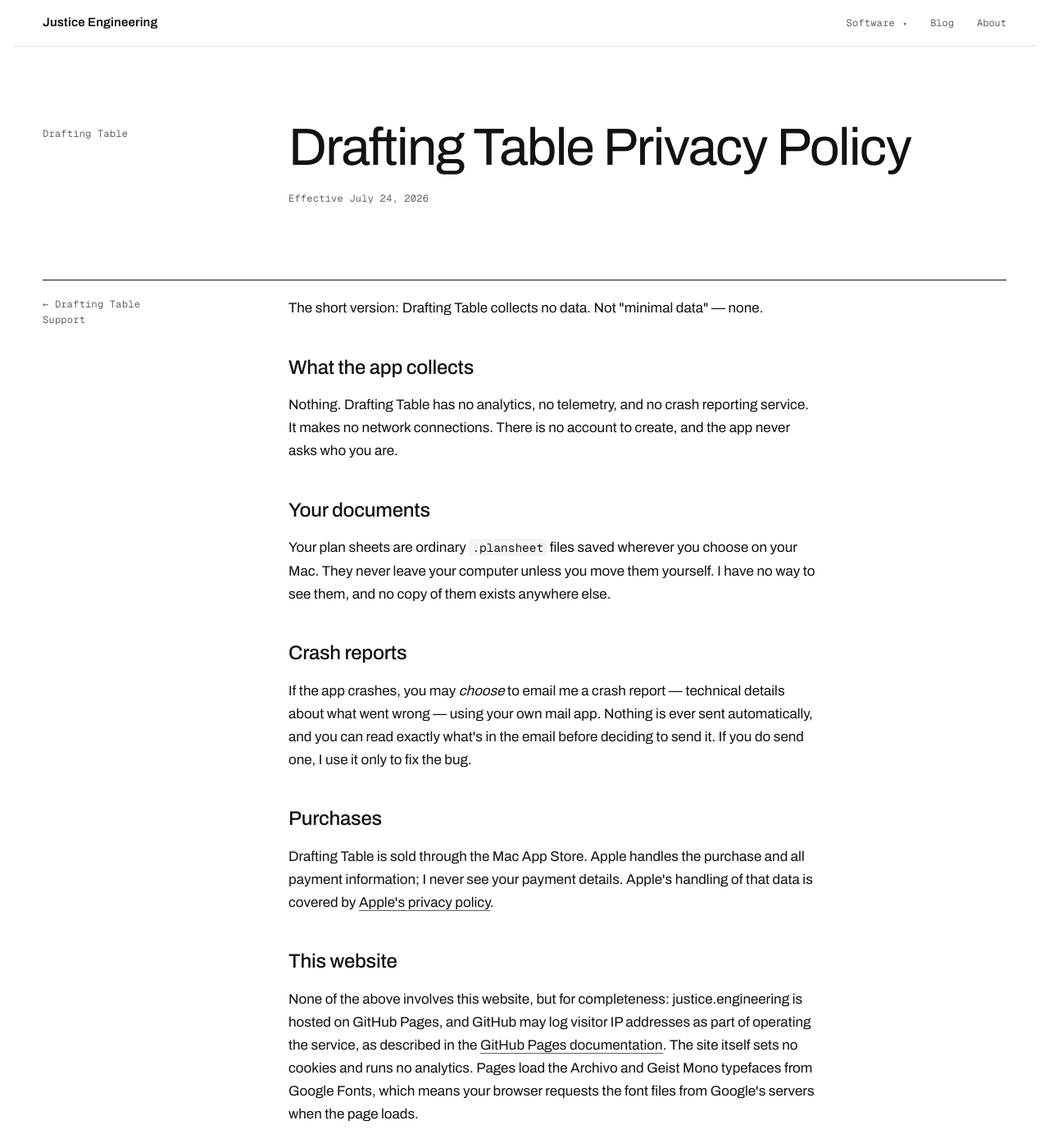
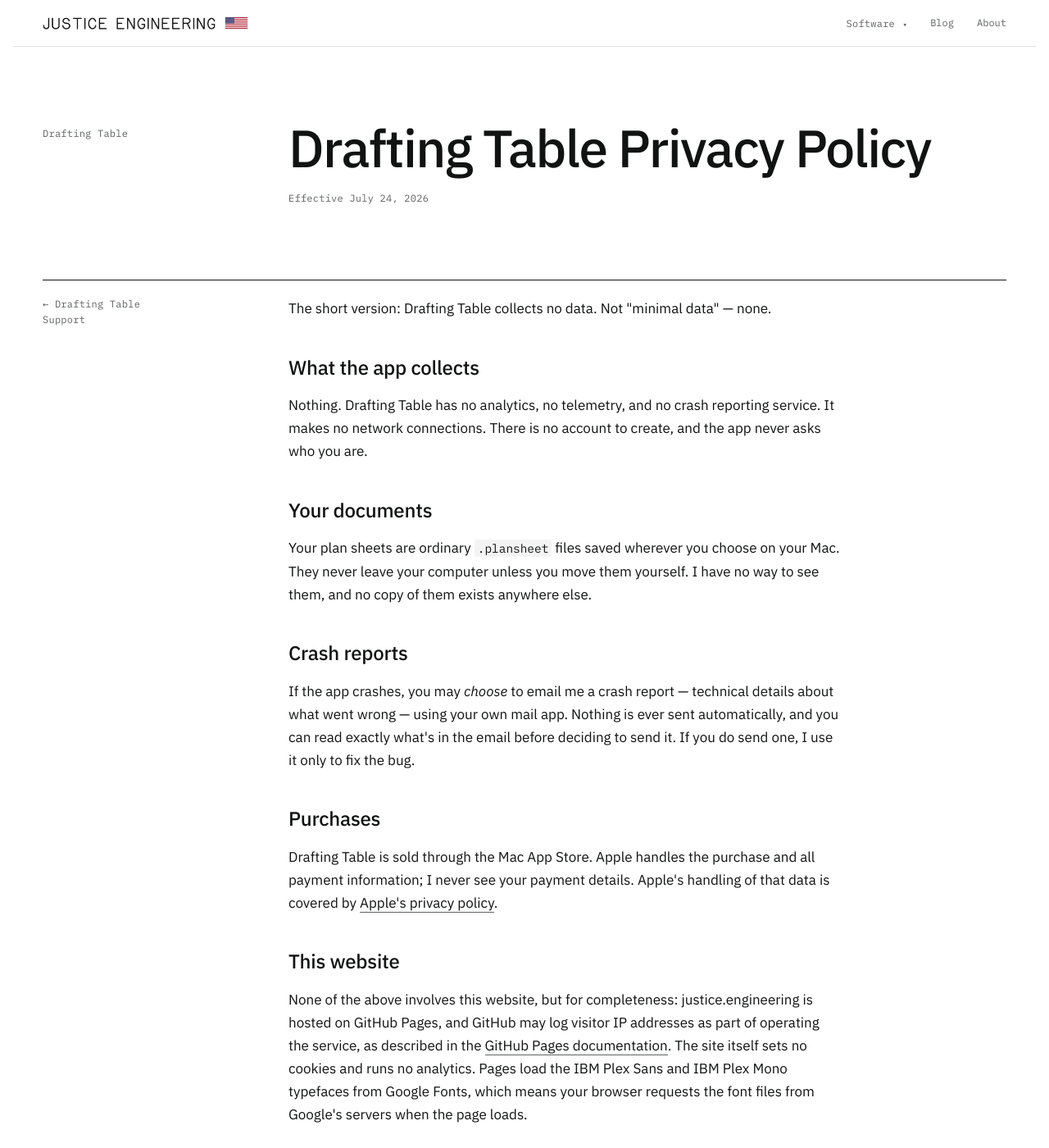
Before and after one commit to JusticeEngineering/JusticeEngineering.github.io, a Jekyll site: the page built from drafting-table/privacy/index.html, in a window 1280 px wide and 1400 px high. Shown: the whole window at 82% size. Built offline with Jekyll 4.4.1, drawn with Linux system fonts in a browser that asks for light colours.

Commit message:
Use IBM Plex Sans and Mono; flag logo lockup in the header
Co-Authored-By: Claude Opus 5.5 (1M context) <noreply@anthropic.com>
Claude-Session: https://claude.ai/code/session_01WHgRFAgAQvArc925htWbKs

```diff
--- a/_includes/header.html
+++ b/_includes/header.html
@@ -1,6 +1,6 @@
 <header class="top">
   <div class="wrap grid">
-    <a class="mark" href="/">Justice Engineering</a>
+    <a class="mark" href="/"><img class="wm" src="/images/wordmark.png" alt="Justice Engineering" width="760" height="54"><img class="flag" src="/images/flag.svg" alt="" width="247" height="130"></a>
     <nav aria-label="Site">
       <div class="dd">
         <button type="button" class="dd-btn" aria-expanded="false" aria-controls="dd-software">Software <span aria-hidden="true">▾</span></button>
--- a/_layouts/default.html
+++ b/_layouts/default.html
@@ -16,7 +16,7 @@
     <meta name="twitter:card" content="summary">
     <link rel="preconnect" href="https://fonts.googleapis.com">
     <link rel="preconnect" href="https://fonts.gstatic.com" crossorigin>
-    <link rel="stylesheet" href="https://fonts.googleapis.com/css2?family=Archivo:wdth,wght@75..100,300..700&family=Geist+Mono:wght@400;500&display=swap">
+    <link rel="stylesheet" href="https://fonts.googleapis.com/css2?family=IBM+Plex+Sans:ital,wght@0,300;0,400;0,500;0,600;1,400&family=IBM+Plex+Mono:wght@400;500&display=swap">
     <link rel="stylesheet" href="/assets/site.css">
   </head>
   <body>
--- a/assets/site.css
+++ b/assets/site.css
@@ -1,8 +1,8 @@
 /* Layout: 12-column Swiss grid. Label column (3) + content column (9) per section; product pages get a full-width figure: drawing stage (8) + mono inspector panel (4). */
 :root{
   --bg:#ffffff; --ink:#111312; --ink-2:#5e6460; --rule:#dfe2df; --line:#1a1d1b; --accent:#a83d26;
-  --f-sans:'Archivo','Helvetica Neue',Helvetica,Arial,sans-serif;
-  --f-mono:'Geist Mono',ui-monospace,'SF Mono',Menlo,Consolas,monospace;
+  --f-sans:'IBM Plex Sans','Helvetica Neue',Helvetica,Arial,sans-serif;
+  --f-mono:'IBM Plex Mono',ui-monospace,'SF Mono',Menlo,Consolas,monospace;
   color-scheme:light;
 }
 /* Single deliberate theme: white sheet in every viewer theme. */
@@ -18,7 +18,9 @@ a:focus-visible,canvas:focus-visible,button:focus-visible{outline:2px solid var(
 
 header.top{position:sticky;top:env(safe-area-inset-top,0px);z-index:5;background:var(--bg);border-bottom:1px solid var(--rule)}
 header.top .grid{align-items:center;min-height:56px}
-.mark{grid-column:1 / span 5;font-weight:600;font-size:15px;letter-spacing:.01em;border:0}
+.mark{grid-column:1 / span 5;display:flex;align-items:center;gap:12px;border:0;justify-self:start}
+.mark .wm{height:15px;width:auto;display:block}
+.mark .flag{height:14px;width:auto;display:block;outline:1px solid rgba(0,0,0,.08)}
 nav{grid-column:6 / span 7;display:flex;justify-content:flex-end;gap:28px;flex-wrap:wrap}
 nav{align-items:center}
 nav > a,.dd-btn{font-family:var(--f-mono);font-size:12px;color:var(--ink-2);border:0}
@@ -38,7 +40,7 @@ nav > a[aria-current="page"]{color:var(--ink)}
 .dd-menu a:hover b{color:var(--accent)}
 
 .hero{padding-block:clamp(56px,9vw,120px) 0;row-gap:32px}
-.hero h1{grid-column:1 / span 9;margin:0;font-weight:420;font-stretch:96%;font-size:clamp(34px,5.2vw,70px);line-height:1.03;letter-spacing:-.025em;text-wrap:balance}
+.hero h1{grid-column:1 / span 9;margin:0;font-weight:420;font-size:clamp(34px,5.2vw,70px);line-height:1.03;letter-spacing:-.025em;text-wrap:balance}
 .meta{grid-column:10 / span 3;align-self:end;display:grid;border-top:1px solid var(--ink);margin:0}
 .meta div{display:flex;justify-content:space-between;gap:12px;padding-block:9px;border-bottom:1px solid var(--rule)}
 .meta dt{color:var(--ink-2)}
@@ -154,7 +156,7 @@ ul.products a:hover h3,ul.products a:hover .go{color:var(--accent)}
 .page-head{padding-block:clamp(48px,7vw,96px) 0;row-gap:24px}
 .page-head .eyebrow{grid-column:1 / span 3;color:var(--ink-2);padding-top:.6em}
 .page-head > div{grid-column:4 / span 9;display:grid;gap:20px;min-width:0}
-.page-head h1,.ptitle{margin:0;font-weight:420;font-stretch:96%;font-size:clamp(36px,5vw,64px);line-height:1.04;letter-spacing:-.025em;text-wrap:balance}
+.page-head h1,.ptitle{margin:0;font-weight:420;font-size:clamp(36px,5vw,64px);line-height:1.04;letter-spacing:-.025em;text-wrap:balance}
 .page-head p{margin:0;font-size:19px;color:var(--ink-2);max-width:52ch}
 .page-head p.mono{font-size:12px}
 .page-head .crumb{color:var(--ink-2)}
--- a/drafting-table/privacy/index.html
+++ b/drafting-table/privacy/index.html
@@ -49,7 +49,7 @@ description: Drafting Table collects no data. The full privacy policy for the Ma
         visitor IP addresses as part of operating the service, as described in
         the <a href="https://docs.github.com/en/pages/getting-started-with-github-pages/what-is-github-pages#data-collection">GitHub Pages documentation</a>.
         The site itself sets no cookies and runs no analytics. Pages load the
-        Archivo and Geist Mono typefaces from Google Fonts, which means your browser requests
+        IBM Plex Sans and IBM Plex Mono typefaces from Google Fonts, which means your browser requests
         the font files from Google's servers when the page loads.</p>
 
         <h2>Changes to this policy</h2>
```
Also changed, not shown: images/flag.svg (added), images/wordmark.png (added).
